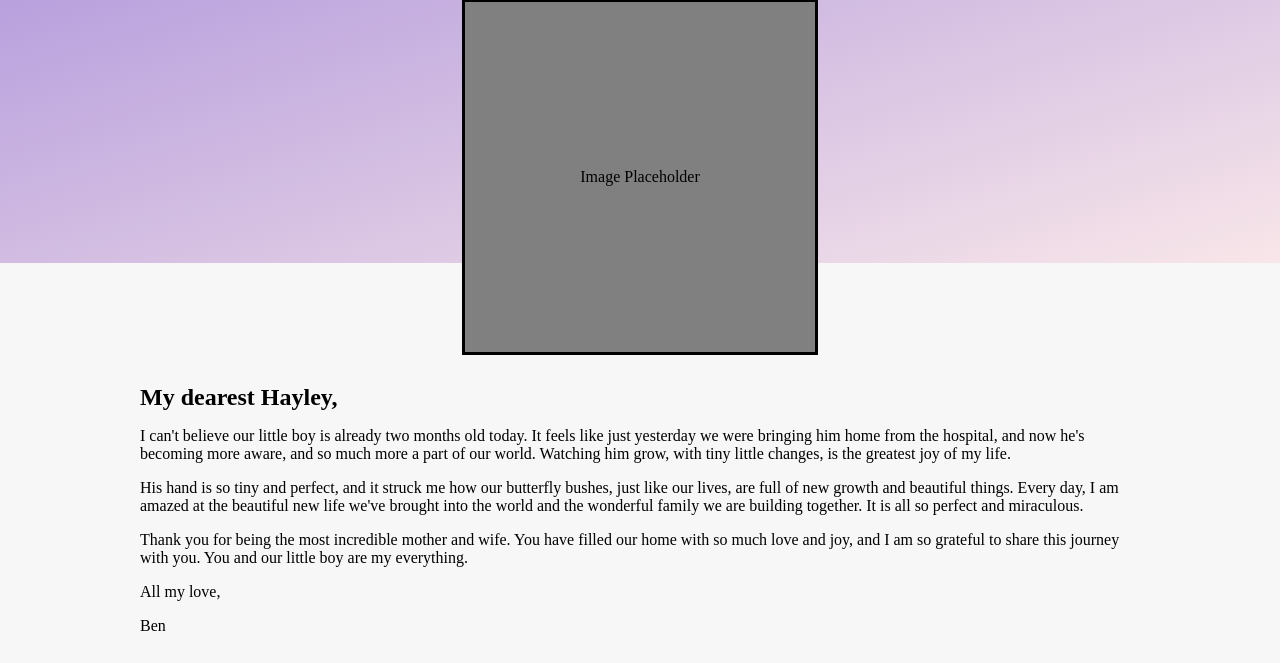
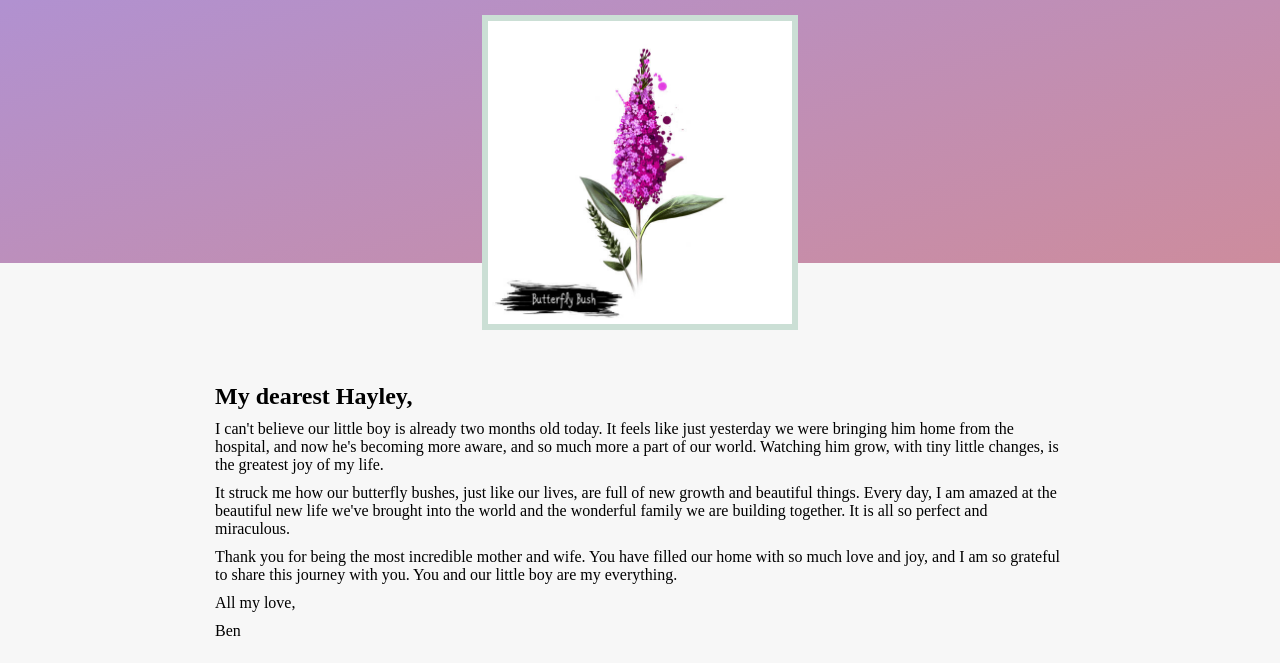
Before and after one commit to brsmartin12/Letter-to-Hayley, a plain HTML site: page index.html in a window 1280 px wide. Shown: the part 137-800 px from the top of the page. Drawn offline with Linux system fonts and the light colour scheme.

Commit message:
improved the layout by utilizing flex-grow.
Did away with justify content, and used flex-grow
to get the dynamic sizing of the flex items that I want.
Added a real image, but it is still just a placeholder.
Added a border to the image.

```diff
--- a/index.html
+++ b/index.html
@@ -9,11 +9,11 @@
 <body>
     <div class="page-container">
         <div class="title">Our Lives, Growing Together</div>
-        <div class="img-placeholder">Image Placeholder</div>
+        <img src="butterflybush.jpg" alt="purple flowers" height="300" width="300">
         <div class="letter">
             <h1>My dearest Hayley,</h1>
             <p>I can't believe our little boy is already two months old today. It feels like just yesterday we were bringing him home from the hospital, and now he's becoming more aware, and so much more a part of our world. Watching him grow, with tiny little changes, is the greatest joy of my life.</p>
-            <p>His hand is so tiny and perfect, and it struck me how our butterfly bushes, just like our lives, are full of new growth and beautiful things. Every day, I am amazed at the beautiful new life we've brought into the world and the wonderful family we are building together. It is all so perfect and miraculous.</p>
+            <p>It struck me how our butterfly bushes, just like our lives, are full of new growth and beautiful things. Every day, I am amazed at the beautiful new life we've brought into the world and the wonderful family we are building together. It is all so perfect and miraculous.</p>
             <p>Thank you for being the most incredible mother and wife. You have filled our home with so much love and joy, and I am so grateful to share this journey with you. You and our little boy are my everything.</p>
             <p>All my love,</p>
             <p>Ben</p>
--- a/style.css
+++ b/style.css
@@ -1,7 +1,7 @@
 body {
     margin: 0;
     height: 100vh;
-    background-image: linear-gradient(to bottom right, #ab92db, #f8e6e9), linear-gradient(#f7f7f7, #f7f7f7);
+    background-image: linear-gradient(to bottom right, #ab92db, #cd8c9d), linear-gradient(#f7f7f7, #f7f7f7);
     background-position: 0 0, 0 100%;
     background-size: 100% 50%;
     background-repeat: no-repeat;
@@ -9,34 +9,45 @@ body {
 }
 
 .page-container {
-    height: 100%;
+    height: 100vh;
     display: flex;
     flex-direction: column;
     align-items: center;
-    justify-content: space-evenly;
 }
 
 .title {
     font-size: 98px;
     color: #f7f7f7;
-}
-
-.img-placeholder {
-    height: 350px;
-    width: 350px;
-    background-color: gray;
-    border-style: solid;
-    border-width: 3px;
-    border-color: black;
     display: flex;
     align-items: center;
     justify-content: center;
+    text-align: center;
+    flex: 0.5 1 0;
+}
+
+img {
+    height: 30vh;
+    width: auto;
+    flex: 1;
+    margin-bottom: 30px;
+    border-style: solid;
+    border-width: 6px;
+    border-color: #cbdfd5;
 }
 
 .letter {
-    width: 1000px;
+    width: 80vw;
+    max-width: 850px;
+    flex: 1;
+    display: flex;
+    flex-direction: column;
+    justify-content: center;
 }
 
 h1 {
     font-size: 24px;
 }
+
+h1, p {
+    margin: 5px 0;
+}
```
Also changed, not shown: butterflybush.jpg (added), purple-delphinium.jpg (added), 1 other file.
